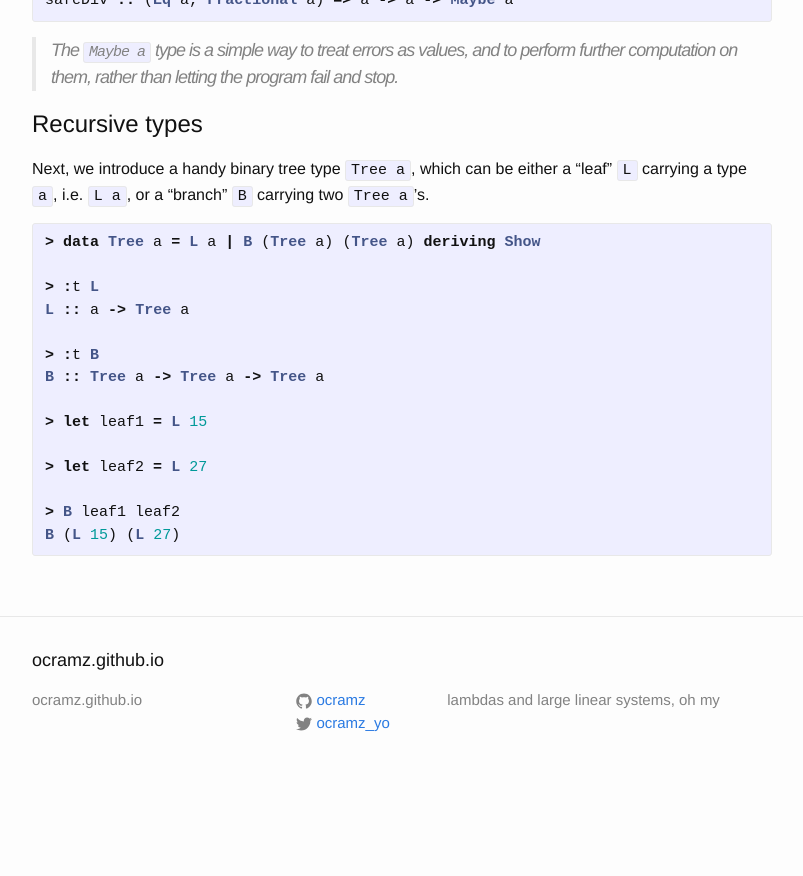
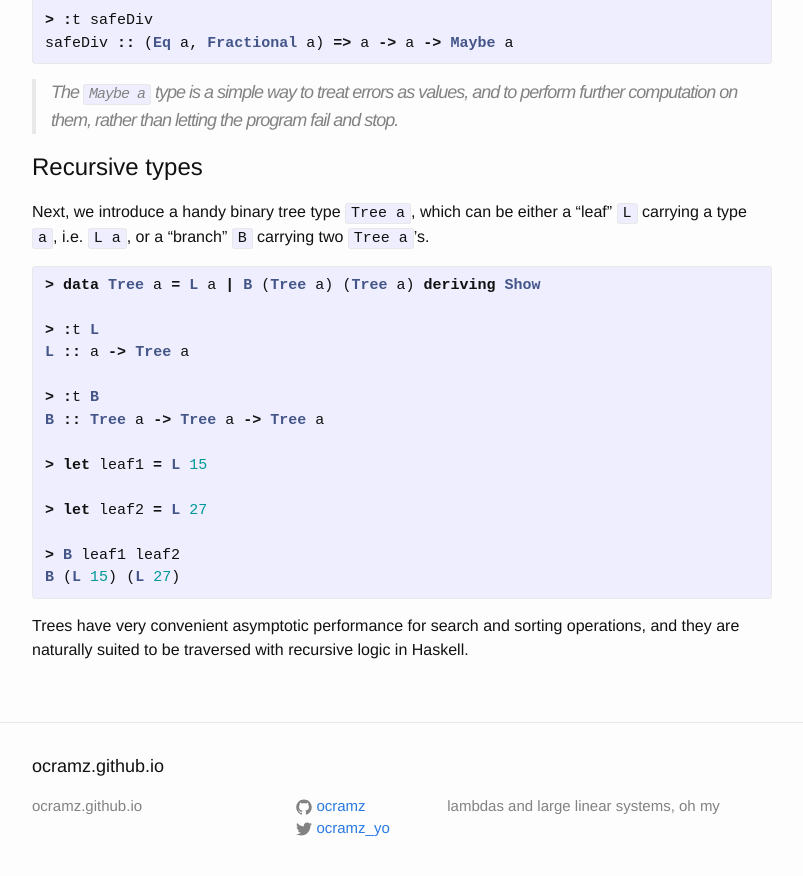
Before and after one commit to ocramz/ocramz.github.io, a Jekyll site: the page built from _posts/2015-08-21-haskell-tut-v1.markdown, in a window 1280 px wide and 900 px high, scrolled down 17901 px. Shown: the top 876 px of the window, without its empty margins (238-1041 px from the left). Built offline with Jekyll 4.4.1, drawn with Linux system fonts in a browser that asks for light colours; Markdown is read by kramdown in place of the engine named in the settings; formulas are drawn with MathJax 3; before the commit the page ends 18695 px from its top, so only the background shows below that; some of the changed text lies outside the part shown.

Commit message:
blog update

```diff
--- a/_posts/2015-08-21-haskell-tut-v1.markdown
+++ b/_posts/2015-08-21-haskell-tut-v1.markdown
@@ -702,6 +702,8 @@
 deliver' nMax nMin c = abs (nMax - nMin) > abs (houseNoContact c - nMin)
 {% endhighlight %}
 
+> Quiz: what is the type signature of `deliver'` and why?
+
 Partial application of both `deliver` and `filter` :
 
 {% highlight haskell %}
@@ -799,6 +801,7 @@
 B (L 15) (L 27)
 {% endhighlight %}
 
+Trees have very convenient asymptotic performance for search and sorting operations, and they are naturally suited to be traversed with recursive logic in Haskell.
 
 {% highlight haskell %}
 {% endhighlight %}
```
Also changed, not shown: 2 other files.
